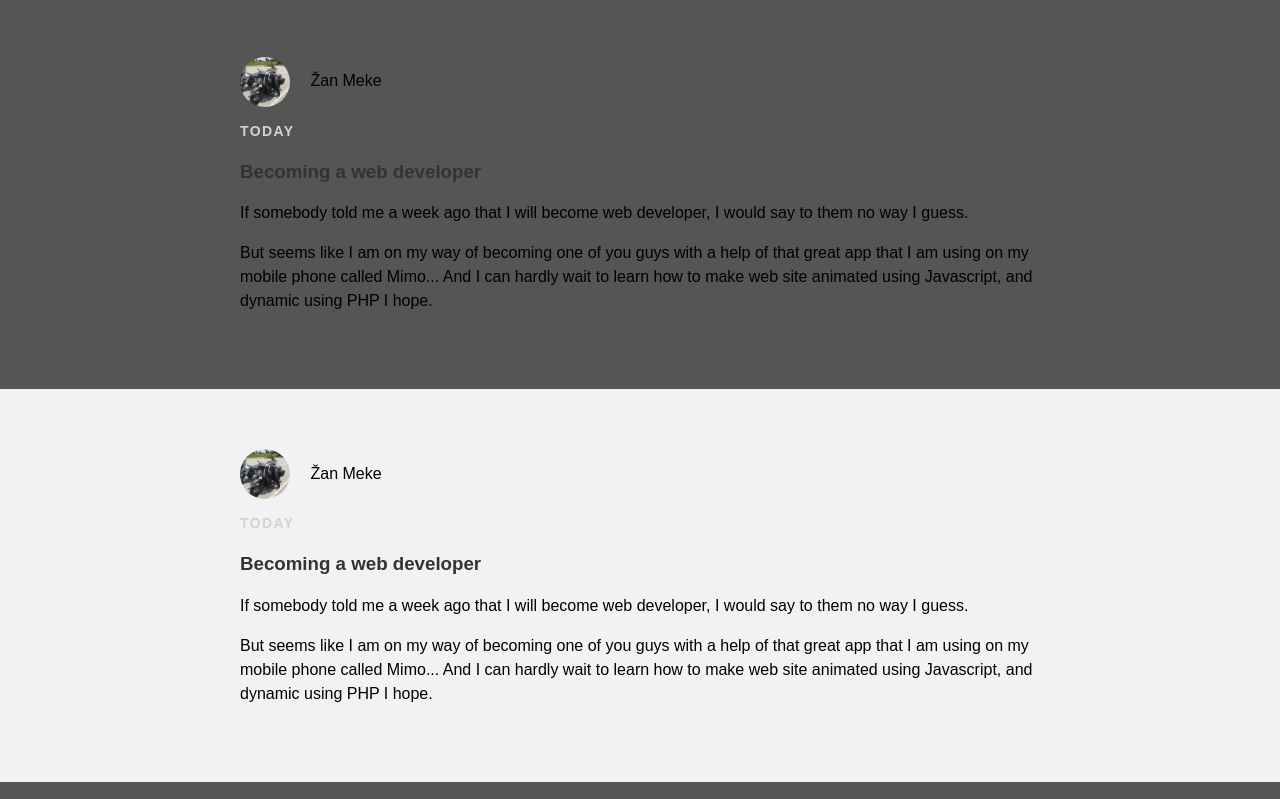
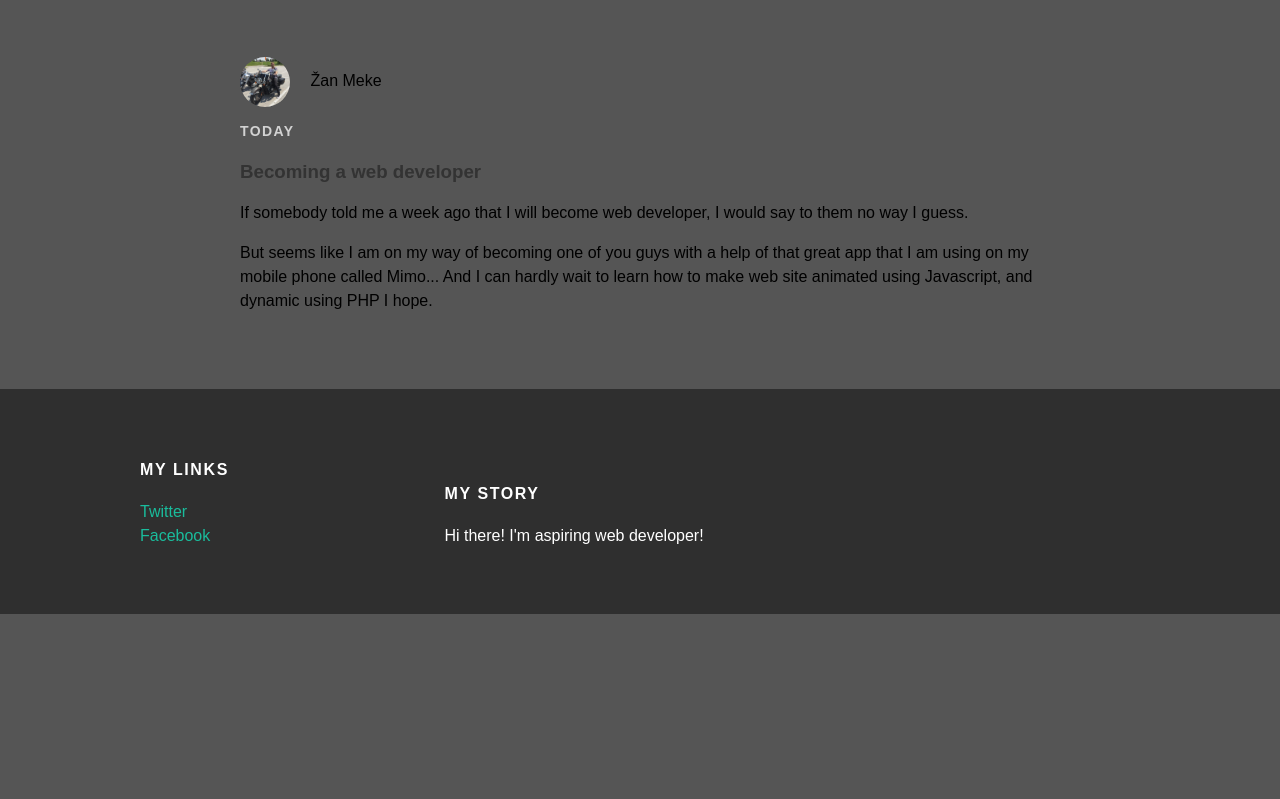
Before and after one commit to Vortex617/Vortex617.github.io, a plain HTML site: page index.html in a window 1280 px wide. Shown: the part 153-952 px from the top of the page. After the commit the page ends 800 px from the top, so only its background shows below. Drawn offline with Linux system fonts and the light colour scheme.

Commit message:
Update index.html

```diff
--- a/index.html
+++ b/index.html
@@ -21,59 +21,8 @@
     </div>
 
     <div id="content">
-      <div class="post-container">
-        <div class="post">
-          <div class="post-author">
-            <img src="Me.jpg">
-            <span class="post-author">Žan Meke</span>
-          </div>
-
-          <p class="post-date">Today<p>
-          <h3 class="post-title">Becoming a web developer</h3>
-
-              <div class="post-content">
-                <p>
-                  If somebody told me a week ago that I will become
-                  web developer, I would say to them no way I guess.
-                </p>
-                <p>
-                  But seems like I am on my way of becoming one of you guys
-                  with a help of that great app that I am using on my mobile phone
-                  called Mimo...
-                  And I can hardly wait to learn how to make web site animated using Javascript,
-                  and dynamic using PHP I hope.
-                </p>
-              </div>
-        </div>
-      </div>
 
       <div class="post-container">
-        <div class="post">
-          <div class="post-author">
-            <img src="Me.jpg">
-            <span class="post-author">Žan Meke</span>
-          </div>
-
-          <p class="post-date">Today<p>
-          <h3 class="post-title">Becoming a web developer</h3>
-
-              <div class="post-content">
-                <p>
-                  If somebody told me a week ago that I will become
-                  web developer, I would say to them no way I guess.
-                </p>
-                <p>
-                  But seems like I am on my way of becoming one of you guys
-                  with a help of that great app that I am using on my mobile phone
-                  called Mimo...
-                  And I can hardly wait to learn how to make web site animated using Javascript,
-                  and dynamic using PHP I hope.
-                </p>
-              </div>
-        </div>
-      </div>
-
-            <div class="post-container">
         <div class="post">
           <div class="post-author">
             <img src="Me.jpg">
```
